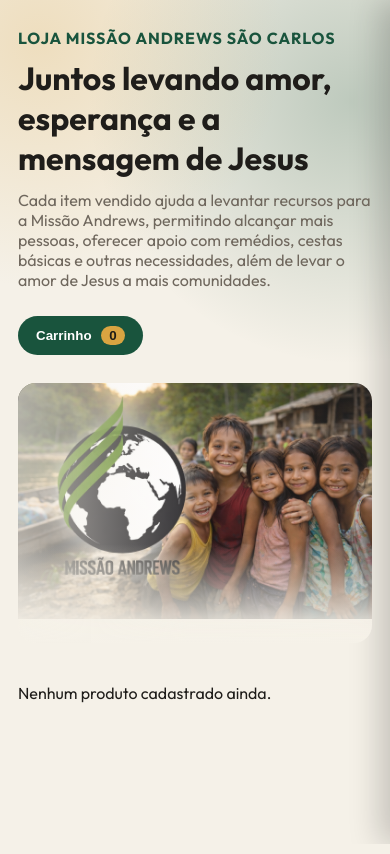
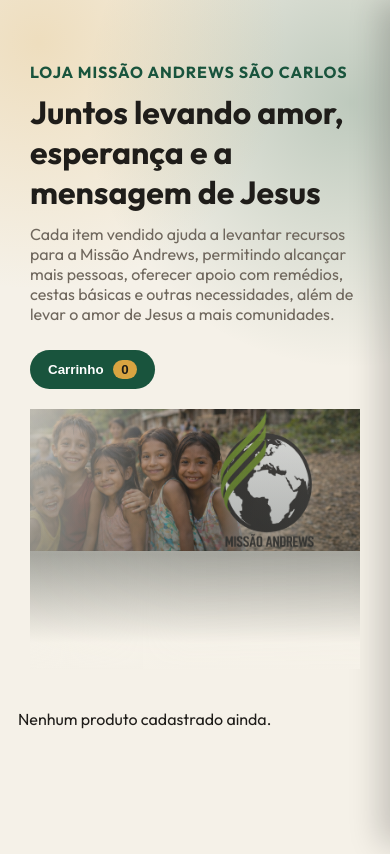
Before and after one commit to fabianopolone123/sitemissao, a Django app: page / in a window 390 px wide. Run offline with Django 5.2, Linux system fonts and the light colour scheme; data that the repository does not hold is empty.

Commit message:
style: usa imagem logos no cabecalho inteiro com fundo destacado

```diff
--- a/static/shop/styles.css
+++ b/static/shop/styles.css
@@ -34,7 +34,9 @@ body {
     gap: 20px;
     position: relative;
     overflow: hidden;
-    min-height: 360px;
+    min-height: 430px;
+    border-radius: 22px;
+    margin: 16px 18px 0;
 }
 
 .hero-copy {
@@ -42,14 +44,13 @@ body {
     position: relative;
     z-index: 2;
     max-width: 760px;
+    padding-top: 24px;
 }
 
 .hero-media {
-    width: min(760px, 58vw);
+    width: 100%;
     position: absolute;
-    right: -4vw;
-    top: -20px;
-    bottom: -50px;
+    inset: 0;
     overflow: hidden;
     z-index: 1;
 }
@@ -59,8 +60,8 @@ body {
     position: absolute;
     inset: 0;
     background:
-        linear-gradient(180deg, rgba(245, 241, 232, 0) 58%, rgba(245, 241, 232, 0.85) 88%, rgba(245, 241, 232, 1) 100%),
-        linear-gradient(90deg, rgba(245, 241, 232, 0.96) 0%, rgba(245, 241, 232, 0.2) 34%, rgba(245, 241, 232, 0.04) 58%, rgba(245, 241, 232, 0.15) 100%);
+        linear-gradient(180deg, rgba(20, 28, 24, 0.12) 0%, rgba(20, 28, 24, 0.35) 55%, rgba(245, 241, 232, 0.9) 92%, rgba(245, 241, 232, 1) 100%),
+        linear-gradient(90deg, rgba(245, 241, 232, 0.98) 0%, rgba(245, 241, 232, 0.4) 36%, rgba(245, 241, 232, 0.06) 62%, rgba(245, 241, 232, 0.25) 100%);
 }
 
 .hero-media img {
@@ -382,25 +383,21 @@ h1 {
         flex-direction: column;
         padding: 28px 18px 14px;
         min-height: 0;
-        overflow: visible;
+        overflow: hidden;
+        margin: 10px 12px 0;
     }
 
     .hero-media {
         position: relative;
-        right: auto;
-        top: auto;
-        bottom: auto;
         width: 100%;
         min-height: 260px;
-        border-radius: 18px;
         overflow: hidden;
-        margin-top: 8px;
     }
 
     .hero-media::after {
         background:
-            linear-gradient(180deg, rgba(245, 241, 232, 0) 62%, rgba(245, 241, 232, 0.82) 90%, rgba(245, 241, 232, 1) 100%),
-            linear-gradient(90deg, rgba(245, 241, 232, 0.7) 0%, rgba(245, 241, 232, 0.08) 48%, rgba(245, 241, 232, 0.12) 100%);
+            linear-gradient(180deg, rgba(20, 28, 24, 0.14) 0%, rgba(20, 28, 24, 0.35) 56%, rgba(245, 241, 232, 0.85) 90%, rgba(245, 241, 232, 1) 100%),
+            linear-gradient(90deg, rgba(245, 241, 232, 0.8) 0%, rgba(245, 241, 232, 0.12) 48%, rgba(245, 241, 232, 0.18) 100%);
     }
 
     .desktop-cart-button {
--- a/templates/shop/home.html
+++ b/templates/shop/home.html
@@ -21,7 +21,7 @@
             </button>
         </div>
         <div class="hero-media">
-            <img src="{% static 'shop/img/missao-andrews-cabecalho.png' %}" alt="Missão Andrews">
+            <img src="{% static 'shop/img/logos.png' %}" alt="Missão Andrews">
             <button id="open-cart-desktop" class="cart-button desktop-cart-button" type="button">
                 Carrinho <span class="cart-count-badge">{{ cart.count }}</span>
             </button>
```
Also changed, not shown: static/shop/img/logos.png (added).
